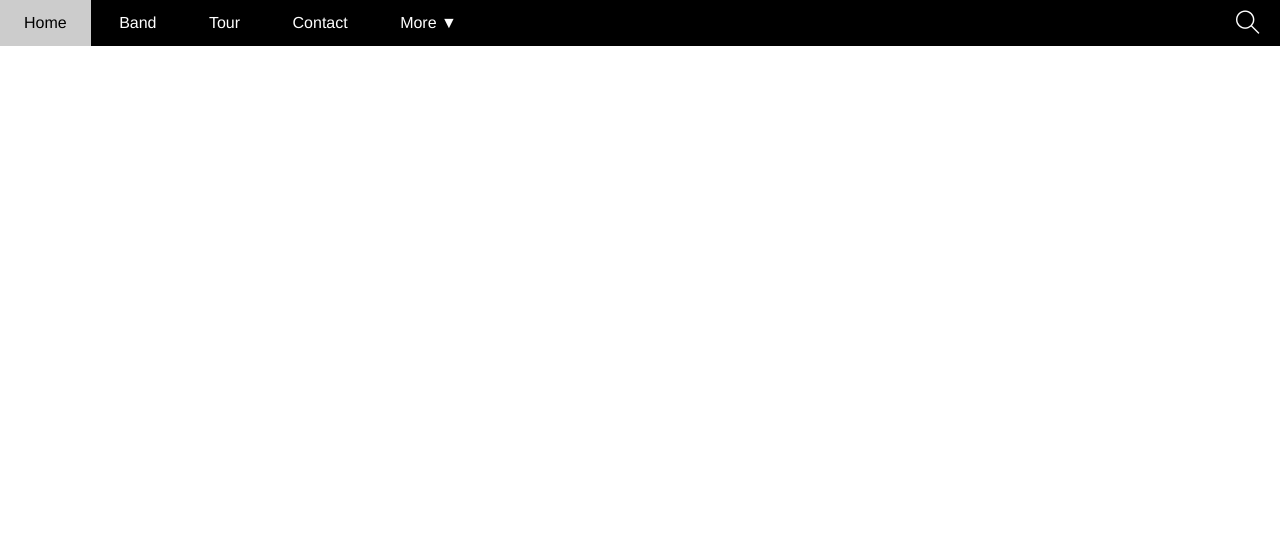
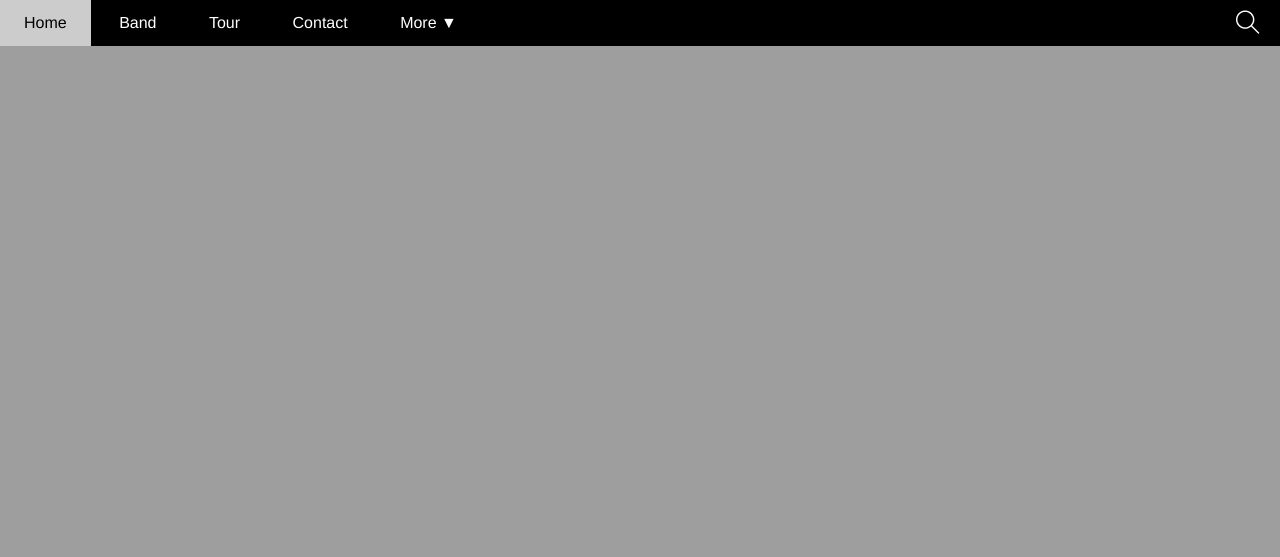
Before and after one commit to mamtomtn2111/HTML-CSS, a plain HTML site: page index.html in a window 1280 px wide. Shown: the top 557 px of the page. Drawn offline with Linux system fonts and the light colour scheme; the site is published under a folder, as on GitHub Pages, so addresses that start at the root find nothing.

Commit message:
Update main.css

```diff
--- a/Assets/css/main.css
+++ b/Assets/css/main.css
@@ -94,7 +94,7 @@
 #slider{
     margin-top: 46px;
     padding-top: 50%;
-    background: url('/Assets/img/band.jpg') top center/ cover no-repeat;
+    background: url('../img/band.jpg') top center/ cover no-repeat;
     position: relative;
 }
 
```
